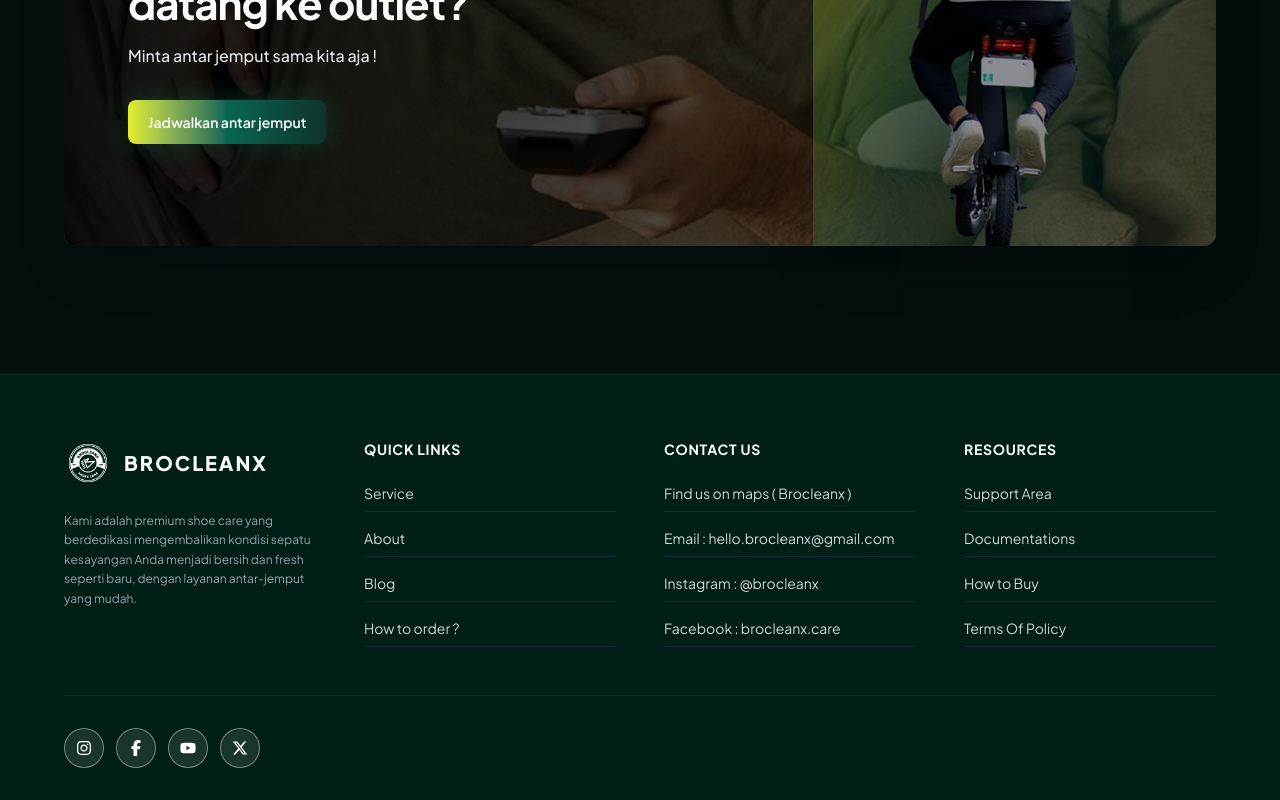
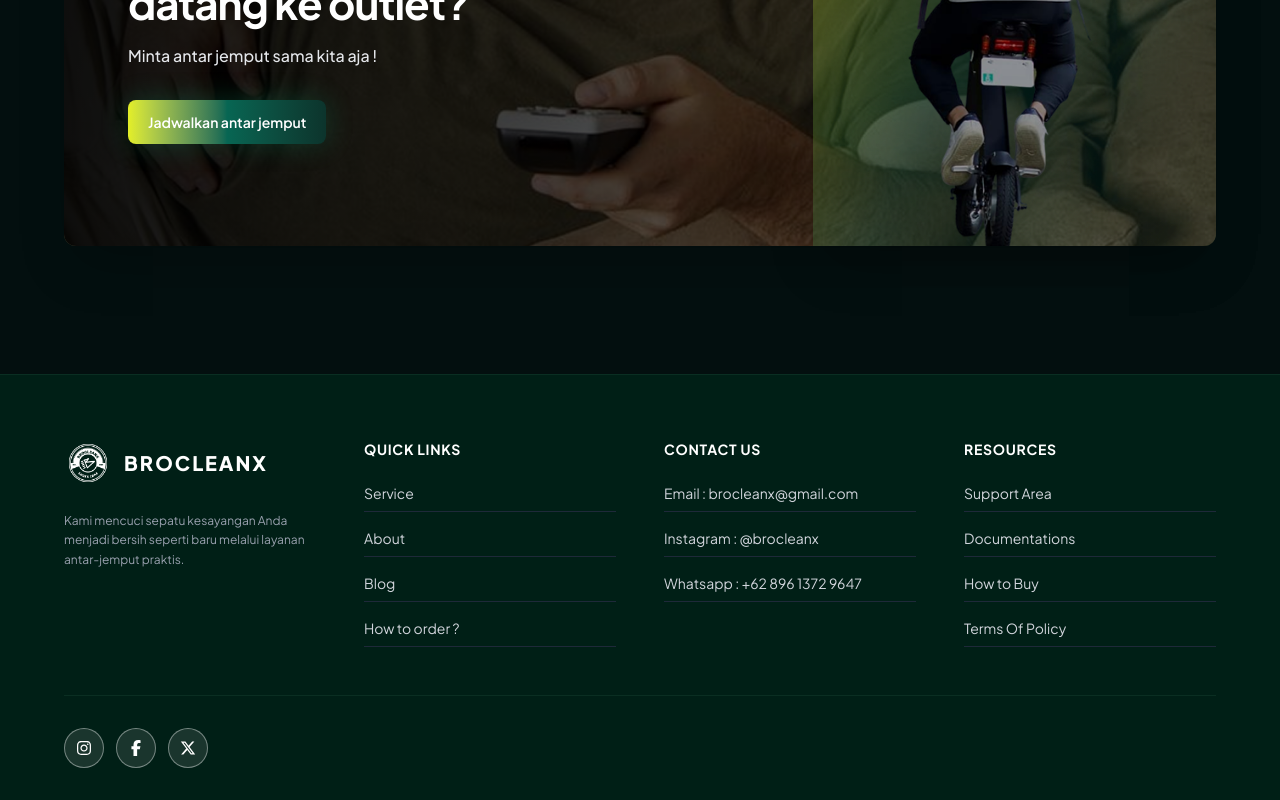
Before and after one commit to arexsxx/brocleanx-landing-page, a Next.js app: page / in a window 1280 px wide. Shown: the part 2699-3499 px from the top of the page. Built offline with nearby package versions, Linux system fonts and the light colour scheme.

Commit message:
update footer

```diff
--- a/src/components/layout/Footer.tsx
+++ b/src/components/layout/Footer.tsx
@@ -27,9 +27,8 @@ export default function Footer() {
               </span>
             </div>
             <p className="text-xs leading-relaxed text-gray-400 max-w-xs">
-              Kami adalah premium shoe care yang berdedikasi mengembalikan
-              kondisi sepatu kesayangan Anda menjadi bersih dan fresh seperti
-              baru, dengan layanan antar-jemput yang mudah.
+              Kami mencuci sepatu kesayangan Anda menjadi bersih seperti baru
+              melalui layanan antar-jemput praktis.
             </p>
           </div>
 
@@ -69,17 +68,17 @@ export default function Footer() {
             <h4 className="text-white font-bold mb-2 tracking-wider">
               CONTACT US
             </h4>
+            {/* <div className="border-b border-gray-800 pb-2">
+              Find us on maps ( Brocleanx )
+            </div> */}
             <div className="border-b border-gray-800 pb-2">
-              Find us on maps ( Brocleanx )
-            </div>
-            <div className="border-b border-gray-800 pb-2">
-              Email : hello.brocleanx@gmail.com
+              Email : brocleanx@gmail.com
             </div>
             <div className="border-b border-gray-800 pb-2">
               Instagram : @brocleanx
             </div>
             <div className="border-b border-gray-800 pb-2">
-              Facebook : brocleanx.care
+              Whatsapp : +62 896 1372 9647
             </div>
           </div>
 
@@ -101,13 +100,13 @@ export default function Footer() {
               Documentations
             </Link>
             <Link
-              href="#"
+              href="/how-to-order"
               className="hover:text-white transition-colors border-b border-gray-800 pb-2"
             >
               How to Buy
             </Link>
             <Link
-              href="#"
+              href=""
               className="hover:text-white transition-colors border-b border-gray-800 pb-2"
             >
               Terms Of Policy
@@ -115,7 +114,7 @@ export default function Footer() {
           </div>
         </div>
 
-        {/* Bottom Social Icons */}
+        {/* media sosial */}
         <div className="flex flex-wrap gap-3 border-t border-[#0a2e22] pt-8">
           <Link
             href="https://instagram.com/brocleanx"
@@ -125,21 +124,21 @@ export default function Footer() {
             <FaInstagram className="h-4 w-4" />
           </Link>
           <Link
-            href="https://facebook.com/brocleanx.care"
+            href=""
             aria-label="Facebook"
             className="flex h-10 w-10 items-center justify-center rounded-full border border-white/40 bg-white/10 text-white transition-colors hover:bg-white hover:text-[#001F16]"
           >
             <FaFacebookF className="h-4 w-4" />
           </Link>
-          <Link
+          {/* <Link
             href="https://youtube.com"
             aria-label="YouTube"
             className="flex h-10 w-10 items-center justify-center rounded-full border border-white/40 bg-white/10 text-white transition-colors hover:bg-white hover:text-[#001F16]"
           >
             <FaYoutube className="h-4 w-4" />
-          </Link>
+          </Link> */}
           <Link
-            href="https://x.com"
+            href=""
             aria-label="X (Twitter)"
             className="flex h-10 w-10 items-center justify-center rounded-full border border-white/40 bg-white/10 text-white transition-colors hover:bg-white hover:text-[#001F16]"
           >
```
